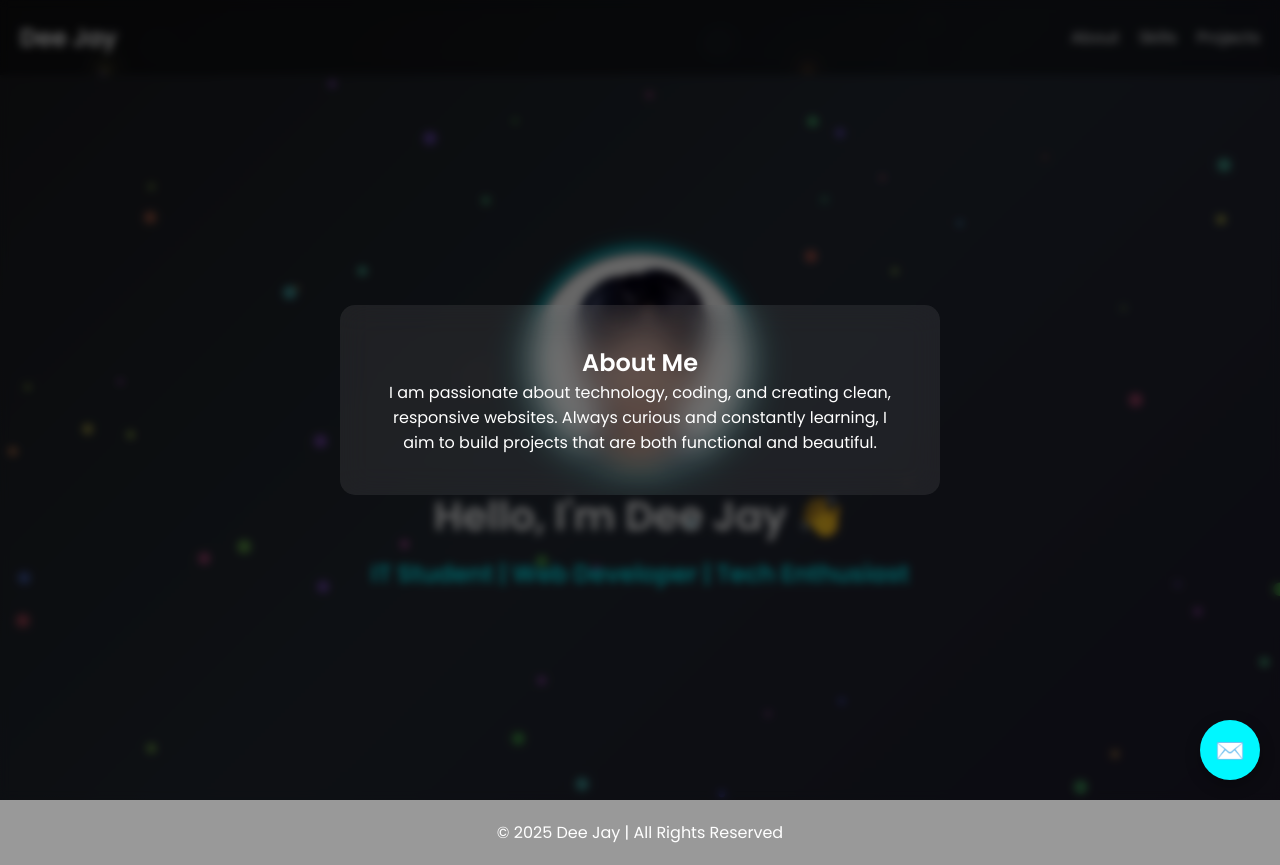
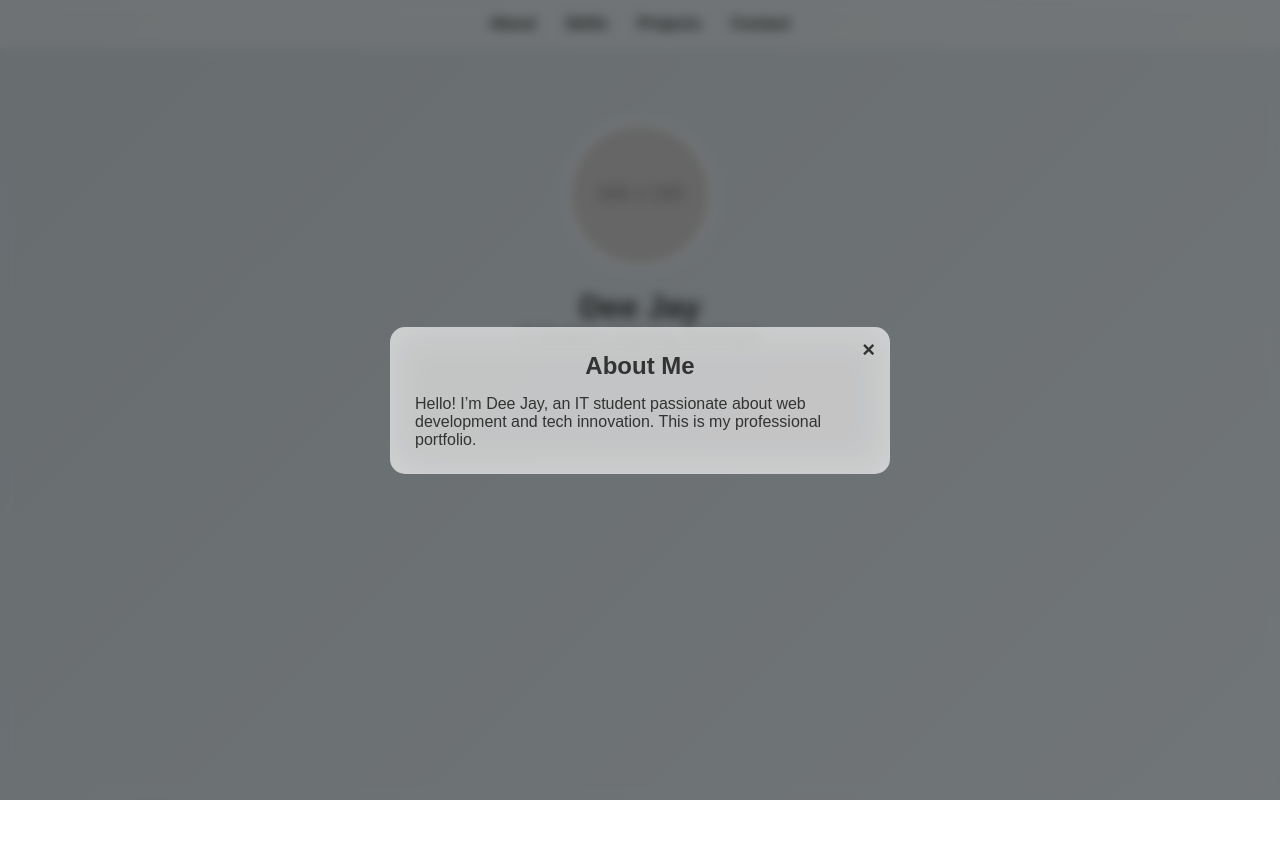
Before and after one commit to dheejay282002/portfolio, a plain HTML site: page index.html in a window 1280 px wide. Both pictures are taken after a click on the link "About". After the commit the page ends 800 px from the top, so only its background shows below. Drawn offline with Linux system fonts and the light colour scheme; placeholder pictures from the web are drawn by us.

Commit message:
Update index.html

```diff
--- a/index.html
+++ b/index.html
@@ -3,292 +3,295 @@
 <head>
   <meta charset="UTF-8">
   <meta name="viewport" content="width=device-width, initial-scale=1.0">
-  <title>Dee Jay Portfolio</title>
-  <link href="https://fonts.googleapis.com/css2?family=Poppins:wght@300;400;600&display=swap" rel="stylesheet">
+  <title>Dee Jay | Portfolio</title>
   <style>
-    * { margin: 0; padding: 0; box-sizing: border-box; }
-    body { font-family: 'Poppins', sans-serif; color: #fff; overflow-x: hidden; }
+    * {margin:0; padding:0; box-sizing:border-box;}
 
-    /* Background animation canvas */
-    #bg-canvas {
-      position: fixed;
-      top: 0; left: 0;
-      width: 100%; height: 100%;
-      z-index: -2;
-      background: linear-gradient(135deg, #1a1a1d, #232a34, #1f1c2c);
-      animation: gradientShift 20s ease infinite;
+    body {
+      font-family: Arial, sans-serif;
+      background: linear-gradient(135deg, #cfd9df, #e2ebf0);
+      color:#333;
+      min-height:100vh;
+      overflow-x:hidden;
     }
 
     /* Navbar */
-    .navbar {
-      display: flex; justify-content: space-between; align-items: center;
-      padding: 20px; position: fixed; width: 100%; top: 0; z-index: 1000;
-      background: rgba(0,0,0,0.4); backdrop-filter: blur(10px);
+    nav {
+      position:fixed;
+      top:0; left:0;
+      width:100%;
+      backdrop-filter:blur(12px);
+      background:rgba(255,255,255,0.3);
+      display:flex; justify-content:center; gap:30px;
+      padding:15px;
+      z-index:1000;
     }
-    .nav-links { list-style: none; display: flex; gap: 20px; }
-    .nav-links a { text-decoration: none; color: #fff; transition: 0.3s; }
-    .nav-links a:hover { color: #00f7ff; }
+    nav a {
+      text-decoration:none;
+      color:#333;
+      font-weight:bold;
+      position:relative;
+      transition:color 0.3s;
+    }
+    nav a::after {
+      content:"";
+      position:absolute;
+      left:0; bottom:-5px;
+      width:0%; height:2px;
+      background:#333;
+      transition:width 0.3s;
+    }
+    nav a:hover {color:#000;}
+    nav a:hover::after {width:100%;}
 
     /* Hero */
-    .hero { display: flex; flex-direction: column; justify-content: center; align-items: center; height: 100vh; padding-top: 60px; text-align: center; }
-    .hero-text { animation: fadeInUp 1.5s ease; }
-    .hero-text h2 { font-size: 2.5rem; }
-    .hero-text h3 { font-size: 1.5rem; color: #00f7ff; margin: 10px 0; }
-    .hero-img img {
-      width: 220px; height: 220px; object-fit: cover; border-radius: 50%;
-      border: 4px solid rgba(255,255,255,0.4);
-      animation: bounce 3s infinite, glow 2s ease-in-out infinite alternate;
+    header {
+      padding-top:120px;
+      text-align:center;
+    }
+    header img {
+      width:150px; height:150px;
+      border-radius:50%;
+      border:5px solid rgba(255,255,255,0.6);
+      animation:bounce 2s infinite;
+    }
+    header h1 { font-size:2rem; margin-top:15px; }
+    header p { font-size:1.1rem; color:#555; }
+
+    @keyframes bounce {
+      0%,20%,50%,80%,100% {transform:translateY(0);}
+      40% {transform:translateY(-20px);}
+      60% {transform:translateY(-10px);}
     }
 
-    /* General Modal */
+    /* Modals */
     .modal {
-      display: none;
-      position: fixed;
-      top: 0; left: 0; width: 100%; height: 100%;
-      justify-content: center; align-items: center;
-      z-index: 1500;
+      display:none;
+      position:fixed;
+      top:0; left:0;
+      width:100%; height:100%;
+      background:rgba(0,0,0,0.5);
+      backdrop-filter:blur(6px);
+      justify-content:center;
+      align-items:center;
+      z-index:2000;
+    }
+    .modal-content {
+      background:rgba(255,255,255,0.7);
+      backdrop-filter:blur(20px);
+      padding:25px;
+      border-radius:15px;
+      width:90%; max-width:500px;
+      animation:fadeIn 0.3s ease;
+      position:relative;
+    }
+    .modal-content h2 { margin-bottom:15px; text-align:center; }
+    .close {
+      position:absolute;
+      top:10px; right:15px;
+      font-size:22px;
+      cursor:pointer;
+      font-weight:bold;
+    }
+    @keyframes fadeIn {
+      from {opacity:0; transform:scale(0.9);}
+      to {opacity:1; transform:scale(1);}
     }
 
-    .modal-content {
-      background: rgba(255,255,255,0.08);
-      backdrop-filter: blur(15px);
-      border-radius: 15px;
-      padding: 40px;
-      width: 90%; max-width: 600px;
-      text-align: center;
-      animation: fadeInUp 0.5s ease;
+    /* Skills bars */
+    .skill { margin:10px 0; }
+    .bar {
+      height:10px;
+      background:#ddd;
+      border-radius:5px;
+      overflow:hidden;
+    }
+    .bar-fill {
+      height:100%;
+      background:linear-gradient(90deg,#74ebd5,#9face6);
+      width:0%;
+      transition:width 1s ease-in-out;
     }
 
-    /* Overlay */
-    #overlay {
-      display: none;
-      position: fixed; top: 0; left: 0; width: 100%; height: 100%;
-      background: rgba(0,0,0,0.6); backdrop-filter: blur(4px);
-      z-index: 1400;
+    /* Projects */
+    .project {
+      background:rgba(255,255,255,0.6);
+      padding:10px;
+      border-radius:10px;
+      margin:10px 0;
+      box-shadow:0 2px 6px rgba(0,0,0,0.1);
     }
 
-    /* Skills */
-    .skill-bars { max-width: 500px; margin: auto; }
-    .bar { margin: 15px 0; text-align: left; }
-    .progress { background: rgba(255,255,255,0.15); border-radius: 20px; overflow: hidden; height: 20px; }
-    .progress span { display: block; height: 100%; animation: grow 2s forwards; }
-    .html span { background: #f16529cc; width: 90%; }
-    .css span { background: #2965f1cc; width: 85%; }
-    .js span { background: #f7df1ecc; width: 75%; }
-    .py span { background: #3776abcc; width: 80%; }
-
-    /* Projects */
-    .project-grid { display: grid; grid-template-columns: repeat(auto-fit, minmax(200px, 1fr)); gap: 20px; }
-    .card {
-      padding: 30px; border-radius: 15px;
-      background: rgba(255,255,255,0.08); backdrop-filter: blur(10px);
-      transition: transform 0.3s, background 0.3s;
+    /* Contact form */
+    form {
+      display:flex;
+      flex-direction:column;
+      gap:10px;
     }
-    .card:hover { transform: translateY(-10px) scale(1.05); background: rgba(255,255,255,0.15); }
-
-    /* Footer */
-    footer { text-align: center; padding: 20px; background: rgba(0,0,0,0.4); backdrop-filter: blur(8px); }
-
-    /* Contact Button */
-    #contact-toggle {
-      position: fixed;
-      bottom: 20px; right: 20px;
-      width: 60px; height: 60px;
-      border-radius: 50%;
-      background: #00f7ff; color: #000; font-size: 1.5rem;
-      display: flex; align-items: center; justify-content: center;
-      cursor: pointer; z-index: 2000;
-      box-shadow: 0 5px 15px rgba(0,0,0,0.3);
-      transition: transform 0.3s;
+    input, textarea, button {
+      padding:10px;
+      border:none;
+      border-radius:8px;
+      font-size:1rem;
     }
-    #contact-toggle:hover { transform: scale(1.1); }
-
-    /* Contact Modal */
-    #thank-you {
-      display: none; text-align: center; padding: 10px;
-      background: rgba(0,255,255,0.1);
-      border-radius: 10px; font-size: 0.9rem; margin-top: 10px;
+    button {
+      background:linear-gradient(90deg,#74ebd5,#9face6);
+      cursor:pointer;
+      color:#fff;
+      font-weight:bold;
+      transition:opacity 0.3s;
     }
-
-    /* Animations */
-    @keyframes fadeInUp { from { opacity: 0; transform: translateY(50px); } to { opacity: 1; transform: translateY(0); } }
-    @keyframes bounce { 0%, 100% { transform: translateY(0); } 50% { transform: translateY(-15px); } }
-    @keyframes glow { from { box-shadow: 0 0 10px #00f7ff, 0 0 20px #00f7ff; } to { box-shadow: 0 0 20px #00c1cc, 0 0 40px #00f7ff; } }
-    @keyframes gradientShift {
-      0% { background-position: 0% 50%; }
-      50% { background-position: 100% 50%; }
-      100% { background-position: 0% 50%; }
-    }
-    @keyframes grow { from { width: 0; } }
-
-    @media (max-width: 768px) {
-      .hero { padding-top: 80px; }
-    }
+    button:hover {opacity:0.8;}
   </style>
 </head>
 <body>
-  <!-- Background -->
-  <canvas id="bg-canvas"></canvas>
 
   <!-- Navbar -->
-  <nav class="navbar">
-    <h1>Dee Jay</h1>
-    <ul class="nav-links">
-      <li><a href="#" data-modal="about-modal">About</a></li>
-      <li><a href="#" data-modal="skills-modal">Skills</a></li>
-      <li><a href="#" data-modal="projects-modal">Projects</a></li>
-    </ul>
+  <nav>
+    <a href="#" data-modal="aboutModal">About</a>
+    <a href="#" data-modal="skillsModal">Skills</a>
+    <a href="#" data-modal="projectsModal">Projects</a>
+    <a href="#" data-modal="contactModal">Contact</a>
   </nav>
 
   <!-- Hero -->
-  <section class="hero">
-    <div class="hero-img">
-      <img src="profile.jpg" alt="Profile Picture">
-    </div>
-    <div class="hero-text">
-      <h2>Hello, I'm Dee Jay 👋</h2>
-      <h3>IT Student | Web Developer | Tech Enthusiast</h3>
-    </div>
-  </section>
-
-  <!-- Overlay -->
-  <div id="overlay"></div>
+  <header>
+    <img src="https://via.placeholder.com/150" alt="Profile">
+    <h1>Dee Jay</h1>
+    <p>IT Student | Aspiring Developer</p>
+  </header>
 
   <!-- About Modal -->
-  <div id="about-modal" class="modal">
+  <div class="modal" id="aboutModal">
     <div class="modal-content">
-      <h2 class="section-title">About Me</h2>
-      <p>I am passionate about technology, coding, and creating clean, responsive websites. Always curious and constantly learning, I aim to build projects that are both functional and beautiful.</p>
+      <span class="close">&times;</span>
+      <h2>About Me</h2>
+      <p>Hello! I’m Dee Jay, an IT student passionate about web development and tech innovation. This is my professional portfolio.</p>
     </div>
   </div>
 
   <!-- Skills Modal -->
-  <div id="skills-modal" class="modal">
+  <div class="modal" id="skillsModal">
     <div class="modal-content">
-      <h2 class="section-title">Skills</h2>
-      <div class="skill-bars">
-        <div class="bar html"><p>HTML</p><div class="progress"><span></span></div></div>
-        <div class="bar css"><p>CSS</p><div class="progress"><span></span></div></div>
-        <div class="bar js"><p>JavaScript</p><div class="progress"><span></span></div></div>
-        <div class="bar py"><p>Python</p><div class="progress"><span></span></div></div>
+      <span class="close">&times;</span>
+      <h2>Skills</h2>
+      <div class="skill">
+        <p>HTML</p>
+        <div class="bar"><div class="bar-fill" data-width="90%"></div></div>
+      </div>
+      <div class="skill">
+        <p>CSS</p>
+        <div class="bar"><div class="bar-fill" data-width="80%"></div></div>
+      </div>
+      <div class="skill">
+        <p>JavaScript</p>
+        <div class="bar"><div class="bar-fill" data-width="70%"></div></div>
       </div>
     </div>
   </div>
 
   <!-- Projects Modal -->
-  <div id="projects-modal" class="modal">
+  <div class="modal" id="projectsModal">
     <div class="modal-content">
-      <h2 class="section-title">Projects</h2>
-      <div class="project-grid">
-        <div class="card">Project 1</div>
-        <div class="card">Project 2</div>
-        <div class="card">Project 3</div>
+      <span class="close">&times;</span>
+      <h2>Projects</h2>
+      <div class="project">
+        <h3>Portfolio Website</h3>
+        <p>A responsive portfolio with modals, frosted effects, and animations.</p>
+      </div>
+      <div class="project">
+        <h3>Data App</h3>
+        <p>An experimental web app for handling student data efficiently.</p>
       </div>
     </div>
   </div>
 
   <!-- Contact Modal -->
-  <div id="contact-modal" class="modal">
+  <div class="modal" id="contactModal">
     <div class="modal-content">
-      <form id="contact-form" action="https://formsubmit.co/deejay.cristobal@protonmail.com" method="POST">
+      <span class="close">&times;</span>
+      <h2>Contact Me</h2>
+      <form id="contactForm" action="https://formsubmit.co/deejay.cristobal@protonmail.com" method="POST">
         <input type="hidden" name="_captcha" value="false">
-        <h3>Contact Me</h3>
+        <input type="hidden" name="_template" value="table">
+        <input type="hidden" name="_next" value="javascript:void(0);">
         <input type="text" name="name" placeholder="Your Name" required>
         <input type="email" name="email" placeholder="Your Email" required>
-        <textarea name="message" placeholder="Your Message" required></textarea>
-        <button type="submit" class="btn">Send</button>
+        <textarea name="message" rows="4" placeholder="Your Message" required></textarea>
+        <button type="submit">Send Message</button>
       </form>
-      <div id="thank-you">✅ Thank you for your message! I’ll reply as soon as I can.</div>
     </div>
   </div>
 
-  <!-- Footer -->
-  <footer>
-    <p>© 2025 Dee Jay | All Rights Reserved</p>
-  </footer>
+  <!-- Thank You Modal -->
+  <div class="modal" id="thankYouModal">
+    <div class="modal-content">
+      <h2>Thank You!</h2>
+      <p>Your message has been sent successfully.</p>
+    </div>
+  </div>
 
-  <!-- Floating Contact Button -->
-  <div id="contact-toggle">✉️</div>
+  <script>
+    // Modal logic
+    const links = document.querySelectorAll("nav a");
+    const modals = document.querySelectorAll(".modal");
+    const closes = document.querySelectorAll(".close");
 
-  <!-- JS -->
-  <script>
-    const overlay = document.getElementById("overlay");
-    const modals = document.querySelectorAll(".modal");
-    const links = document.querySelectorAll(".nav-links a");
-    const contactBtn = document.getElementById("contact-toggle");
-    const thankYou = document.getElementById("thank-you");
-
-    // Open modals from nav
     links.forEach(link => {
       link.addEventListener("click", e => {
         e.preventDefault();
-        const target = document.getElementById(link.dataset.modal);
-        modals.forEach(m => m.style.display = "none");
-        overlay.style.display = "block";
-        target.style.display = "flex";
+        const modal = document.getElementById(link.dataset.modal);
+        if(modal) {
+          modal.style.display="flex";
+          if(link.dataset.modal === "skillsModal") {
+            animateSkills();
+          }
+        }
       });
     });
 
-    // Contact button
-    contactBtn.addEventListener("click", () => {
-      modals.forEach(m => m.style.display = "none");
-      overlay.style.display = "block";
-      document.getElementById("contact-modal").style.display = "flex";
+    closes.forEach(c => {
+      c.addEventListener("click", () => {
+        c.parentElement.parentElement.style.display="none";
+        resetSkills();
+      });
     });
 
-    // ✅ Close modal when clicking overlay
-    overlay.addEventListener("click", () => {
-      overlay.style.display = "none";
-      modals.forEach(m => m.style.display = "none");
+    window.addEventListener("click", e => {
+      modals.forEach(m => {
+        if(e.target === m) {
+          m.style.display="none";
+          resetSkills();
+        }
+      });
     });
 
-    // Contact form submit
-    document.getElementById("contact-form").addEventListener("submit", function(e) {
+    // Skills animation
+    function animateSkills() {
+      document.querySelectorAll("#skillsModal .bar-fill").forEach(bar => {
+        bar.style.width = bar.dataset.width;
+      });
+    }
+    function resetSkills() {
+      document.querySelectorAll("#skillsModal .bar-fill").forEach(bar => {
+        bar.style.width = "0%";
+      });
+    }
+
+    // Contact form thank you handling
+    const form = document.getElementById("contactForm");
+    form.addEventListener("submit", function(e){
       e.preventDefault();
-      const form = e.target;
-      fetch(form.action, { method: "POST", body: new FormData(form) })
+      const data = new FormData(form);
+      fetch(form.action, {method:"POST", body:data})
         .then(() => {
+          document.getElementById("contactModal").style.display="none";
+          const thankYou = document.getElementById("thankYouModal");
+          thankYou.style.display="flex";
+          setTimeout(()=>{ thankYou.style.display="none"; },2000);
           form.reset();
-          thankYou.style.display = "block";
         });
     });
-
-    // Background Particles
-    const canvas = document.getElementById("bg-canvas");
-    const ctx = canvas.getContext("2d");
-    let particles = [];
-    function resizeCanvas() {
-      canvas.width = window.innerWidth; canvas.height = window.innerHeight;
-    }
-    window.addEventListener("resize", resizeCanvas); resizeCanvas();
-    class Particle {
-      constructor() {
-        this.x = Math.random() * canvas.width;
-        this.y = Math.random() * canvas.height;
-        this.r = Math.random() * 5 + 2;
-        this.sx = (Math.random() - 0.5) * 1.2;
-        this.sy = (Math.random() - 0.5) * 1.2;
-        this.c = `hsla(${Math.random() * 360},70%,60%,0.6)`;
-      }
-      draw() {
-        ctx.beginPath();
-        ctx.arc(this.x, this.y, this.r, 0, Math.PI * 2);
-        ctx.fillStyle = this.c; ctx.fill();
-      }
-      update() {
-        this.x += this.sx; this.y += this.sy;
-        if (this.x < 0 || this.x > canvas.width) this.sx *= -1;
-        if (this.y < 0 || this.y > canvas.height) this.sy *= -1;
-        this.draw();
-      }
-    }
-    function initParticles(n) { for (let i=0;i<n;i++) particles.push(new Particle()); }
-    function animate() {
-      ctx.clearRect(0,0,canvas.width,canvas.height);
-      particles.forEach(p => p.update());
-      requestAnimationFrame(animate);
-    }
-    initParticles(60); animate();
   </script>
 </body>
 </html>
```
